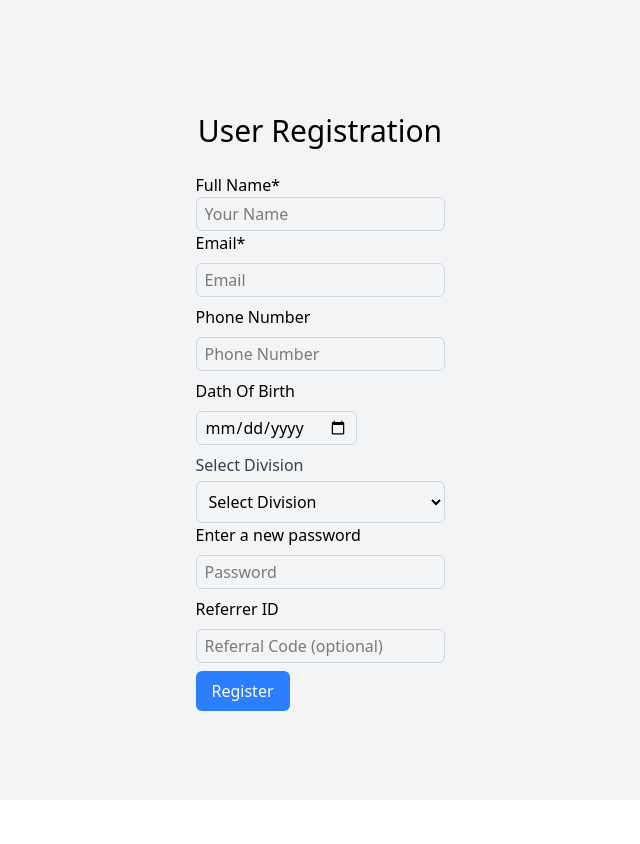
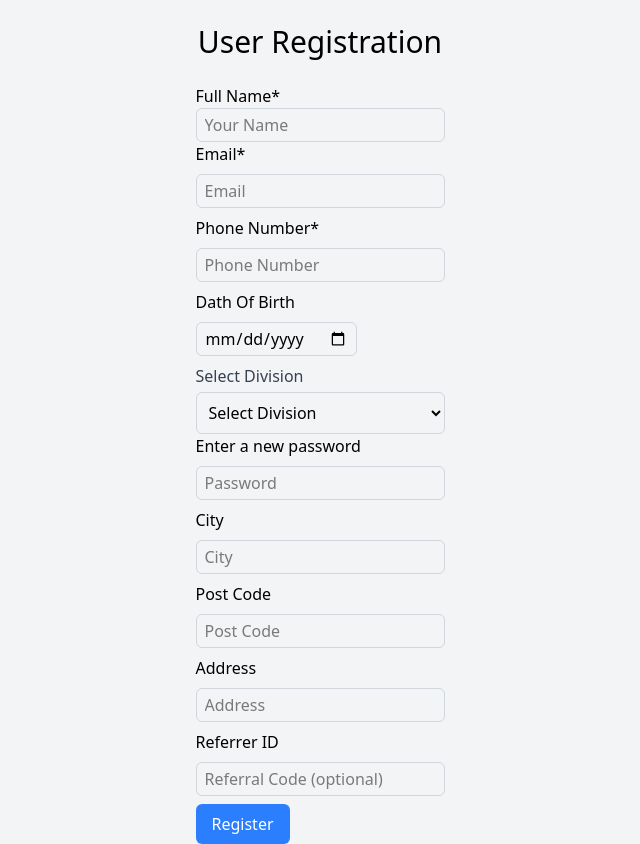
Before and after one commit to triwebic11/mylive, a React (Vite) app in the folder client/: page /register in a window 1280 px wide. Shown: the whole page, without its empty margins (320-960 px from the left). Before the commit the page ends 800 px from the top, so only its background shows below. Built offline with nearby package versions, Linux system fonts and the light colour scheme.

Commit message:
register page update

```diff
--- a/client/src/pages/Register.jsx
+++ b/client/src/pages/Register.jsx
@@ -12,6 +12,9 @@ const Register = () => {
     phone: "",
     dob: "",
     division: "",
+    city: "",
+    postcode: "",
+    address: "",
     password: "",
     referralCode: "",
   });
@@ -39,6 +42,9 @@ const Register = () => {
         phone: form.phone,
         dob: form.dob,
         division: form.division,
+        city: form.city,
+        postcode: form.postcode,
+        address: form.address,
         password: form.password,
         referralCode: res.data.referralCode,
         referralTree: res.data.referralTree,
@@ -91,7 +97,7 @@ const Register = () => {
           className="border border-gray-300 px-2 py-1 rounded-md my-2"
         />
         <br />
-        <h1>Phone Number</h1>
+        <h1>Phone Number*</h1>
         <input
           name="phone"
           type="text"
@@ -122,6 +128,8 @@ const Register = () => {
           </label>
           <select
             name="division"
+            id="division"
+            type="text"
             onChange={handleChange}
             value={form.division}
             required
@@ -143,6 +151,35 @@ const Register = () => {
           required
           className="border border-gray-300 px-2 py-1 rounded-md my-2"
         />{" "}
+        <br />
+        <h2>City</h2>
+        <input
+          name="city"
+          type="text"
+          onChange={handleChange}
+          value={form.city}
+          placeholder="City"
+          className="border border-gray-300 px-2 py-1 rounded-md my-2"
+        />
+        <br />
+        <h2>Post Code</h2>
+        <input
+          name="postcode"
+          type="text"
+          onChange={handleChange}
+          value={form.postcode}
+          placeholder="Post Code"
+          className="border border-gray-300 px-2 py-1 rounded-md my-2"
+        />
+        <br />
+        <h2>Address</h2>
+        <input
+          name="address"
+          onChange={handleChange}
+          value={form.address}
+          placeholder="Address"
+          className="border border-gray-300 px-2 py-1 rounded-md my-2"
+        />
         <br />
         <h2>Referrer ID</h2>
         <input
```
Also changed, not shown: 1 other file (tests, documents, lock files or other folders).
